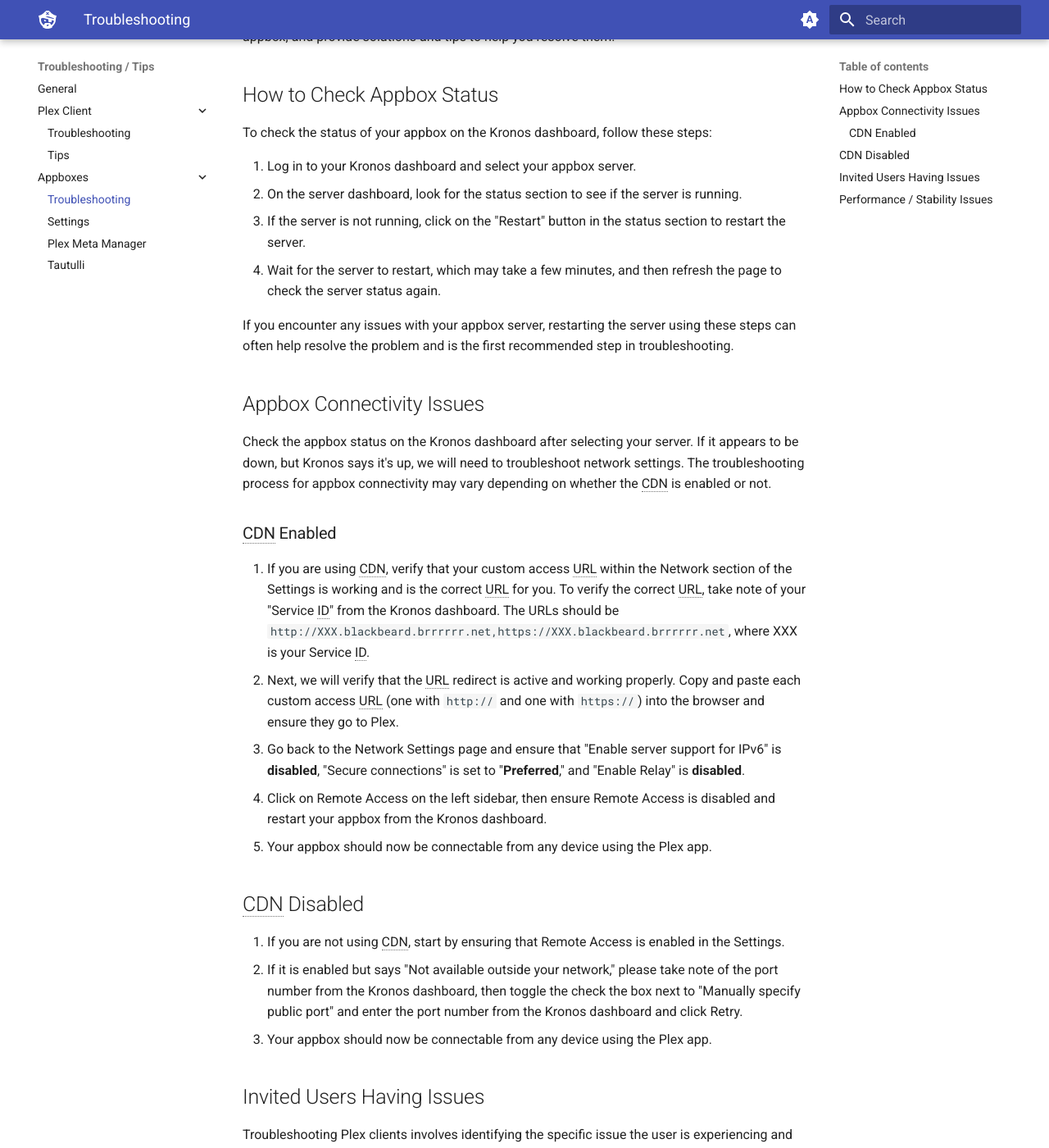
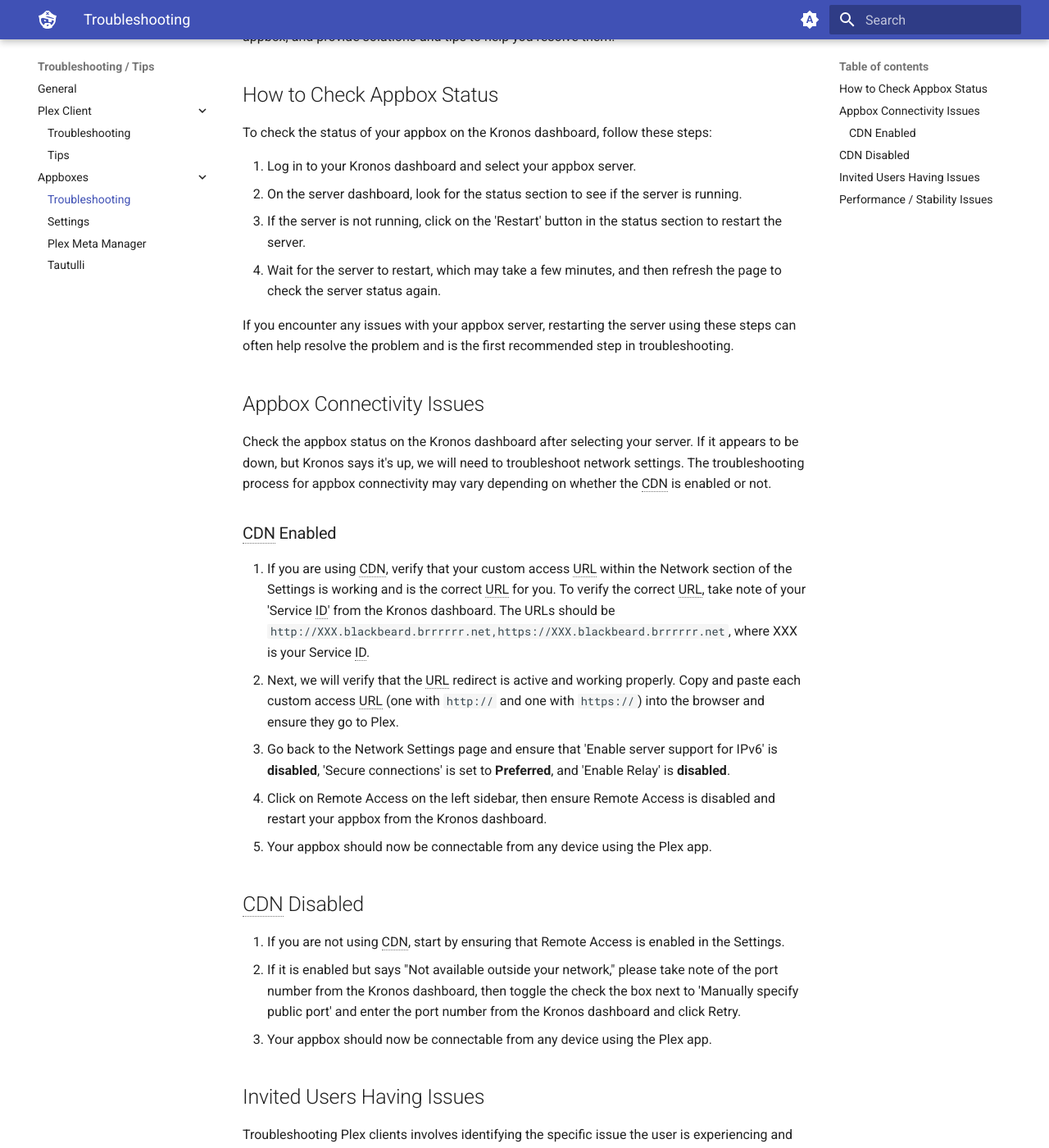
Before and after one commit to neomedia6989/docs-2, an MkDocs documentation site: the page built from docs/troubleshooting/server/index.md, in a window 1280 px wide and 1400 px high, scrolled down 338 px. Shown: the whole window at 82% size. Built offline with MkDocs 1.6.1 and Material for MkDocs 9.7.7, drawn with Linux system fonts in a browser that asks for light colours.

```diff
--- a/docs/troubleshooting/server/index.md
+++ b/docs/troubleshooting/server/index.md
@@ -8,7 +8,7 @@ To check the status of your appbox on the Kronos dashboard, follow these steps:
 
 1. Log in to your Kronos dashboard and select your appbox server.
 2. On the server dashboard, look for the status section to see if the server is running.
-3. If the server is not running, click on the "Restart" button in the status section to restart the server.
+3. If the server is not running, click on the 'Restart' button in the status section to restart the server.
 4. Wait for the server to restart, which may take a few minutes, and then refresh the page to check the server status again.
 
 If you encounter any issues with your appbox server, restarting the server using these steps can often help resolve the problem and is the first recommended step in troubleshooting.
@@ -19,16 +19,16 @@ Check the appbox status on the Kronos dashboard after selecting your server. If
 
 ### CDN Enabled
 
-1. If you are using CDN, verify that your custom access URL within the Network section of the Settings is working and is the correct URL for you. To verify the correct URL, take note of your "Service ID" from the Kronos dashboard. The URLs should be `http://XXX.blackbeard.brrrrrr.net,https://XXX.blackbeard.brrrrrr.net`, where XXX is your Service ID.
+1. If you are using CDN, verify that your custom access URL within the Network section of the Settings is working and is the correct URL for you. To verify the correct URL, take note of your 'Service ID' from the Kronos dashboard. The URLs should be `http://XXX.blackbeard.brrrrrr.net,https://XXX.blackbeard.brrrrrr.net`, where XXX is your Service ID.
 2. Next, we will verify that the URL redirect is active and working properly. Copy and paste each custom access URL (one with `http://` and one with `https://`) into the browser and ensure they go to Plex.
-3. Go back to the Network Settings page and ensure that "Enable server support for IPv6" is **disabled**, "Secure connections" is set to "**Preferred**," and "Enable Relay" is **disabled**.
+3. Go back to the Network Settings page and ensure that 'Enable server support for IPv6' is **disabled**, 'Secure connections' is set to **Preferred**, and 'Enable Relay' is **disabled**.
 4. Click on Remote Access on the left sidebar, then ensure Remote Access is disabled and restart your appbox from the Kronos dashboard.
 5. Your appbox should now be connectable from any device using the Plex app.
 
 ## CDN Disabled
 
 1. If you are not using CDN, start by ensuring that Remote Access is enabled in the Settings.
-2. If it is enabled but says "Not available outside your network," please take note of the port number from the Kronos dashboard, then toggle the check the box next to "Manually specify public port" and enter the port number from the Kronos dashboard and click Retry.
+2. If it is enabled but says "Not available outside your network," please take note of the port number from the Kronos dashboard, then toggle the check the box next to 'Manually specify public port' and enter the port number from the Kronos dashboard and click Retry.
 3. Your appbox should now be connectable from any device using the Plex app.
 
 ## Invited Users Having Issues
```
